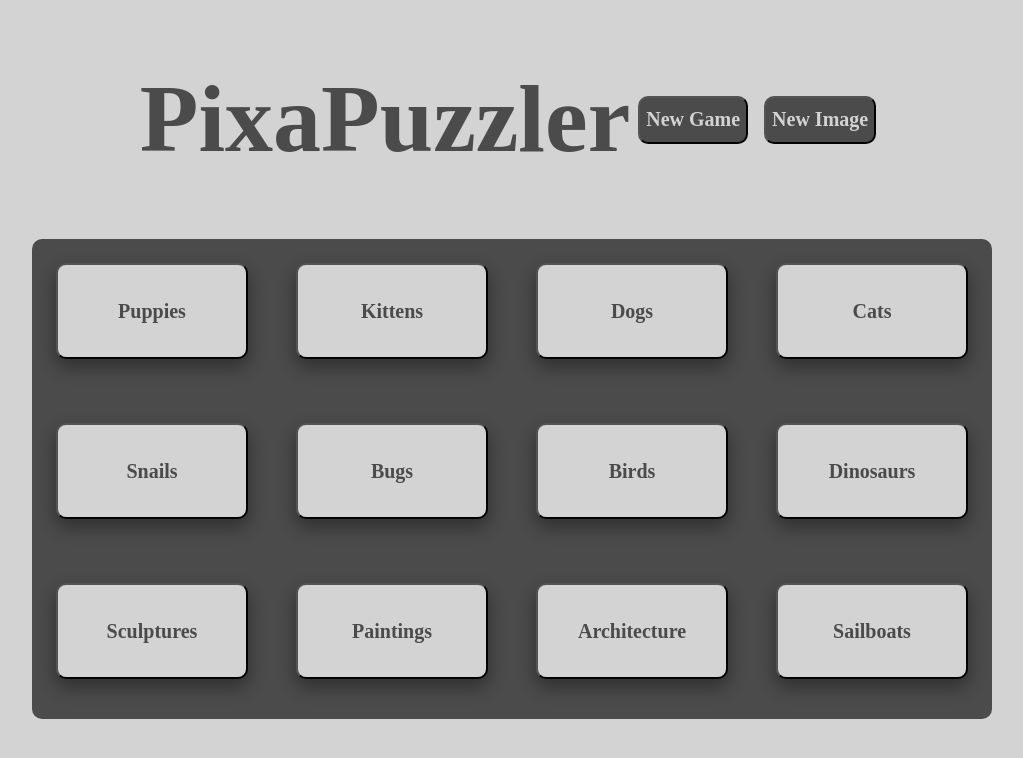
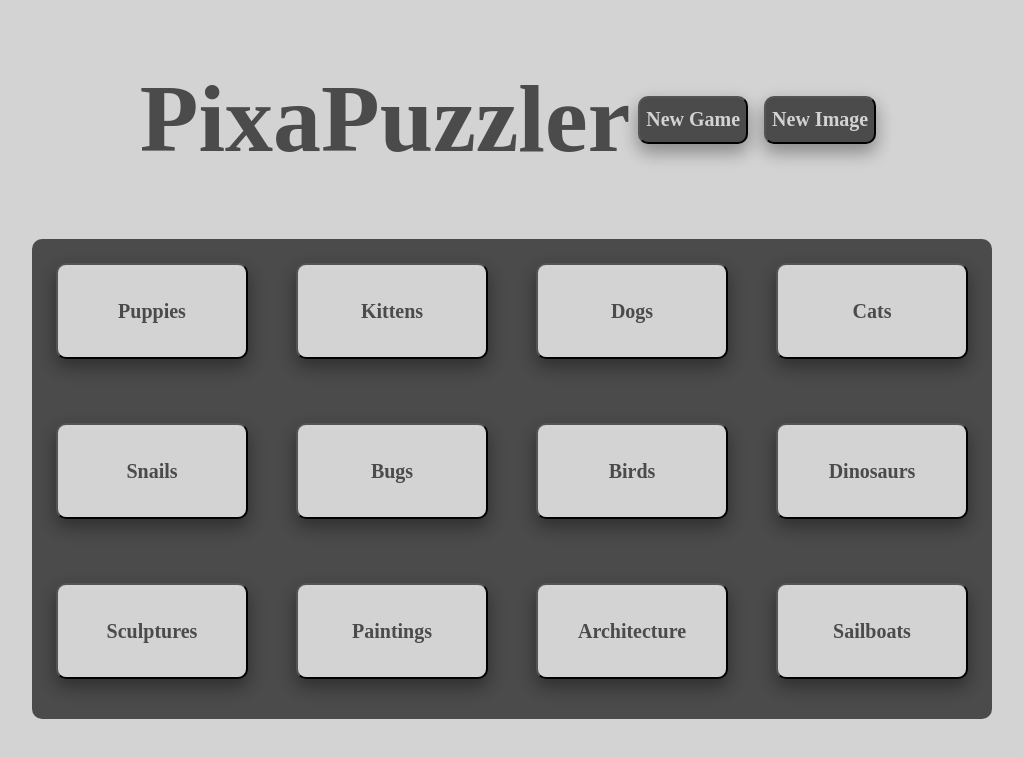
Before and after one commit to CodySelman/react-fifteen, a React (Create React App) app in the folder client/: page / in a window 1280 px wide. Shown: the top 758 px of the page, without its empty margins (128-1151 px from the left). Built offline with nearby package versions, Linux system fonts and the light colour scheme.

Commit message:
Added shadow to New Game and New Image buttons.

```diff
--- a/client/src/Heading.css
+++ b/client/src/Heading.css
@@ -17,6 +17,8 @@
     height: 3rem;
     border-radius: 10px;
     margin: 0.5rem;
+    box-shadow: 0 0.5rem 1rem 0 rgba(0,0,0,0.2), 0 0.5rem 1.25rem 0 rgba(0,0,0,0.19);
+
 }
 .heading button:hover {
     background-color: rgb(100,100,100);
```
